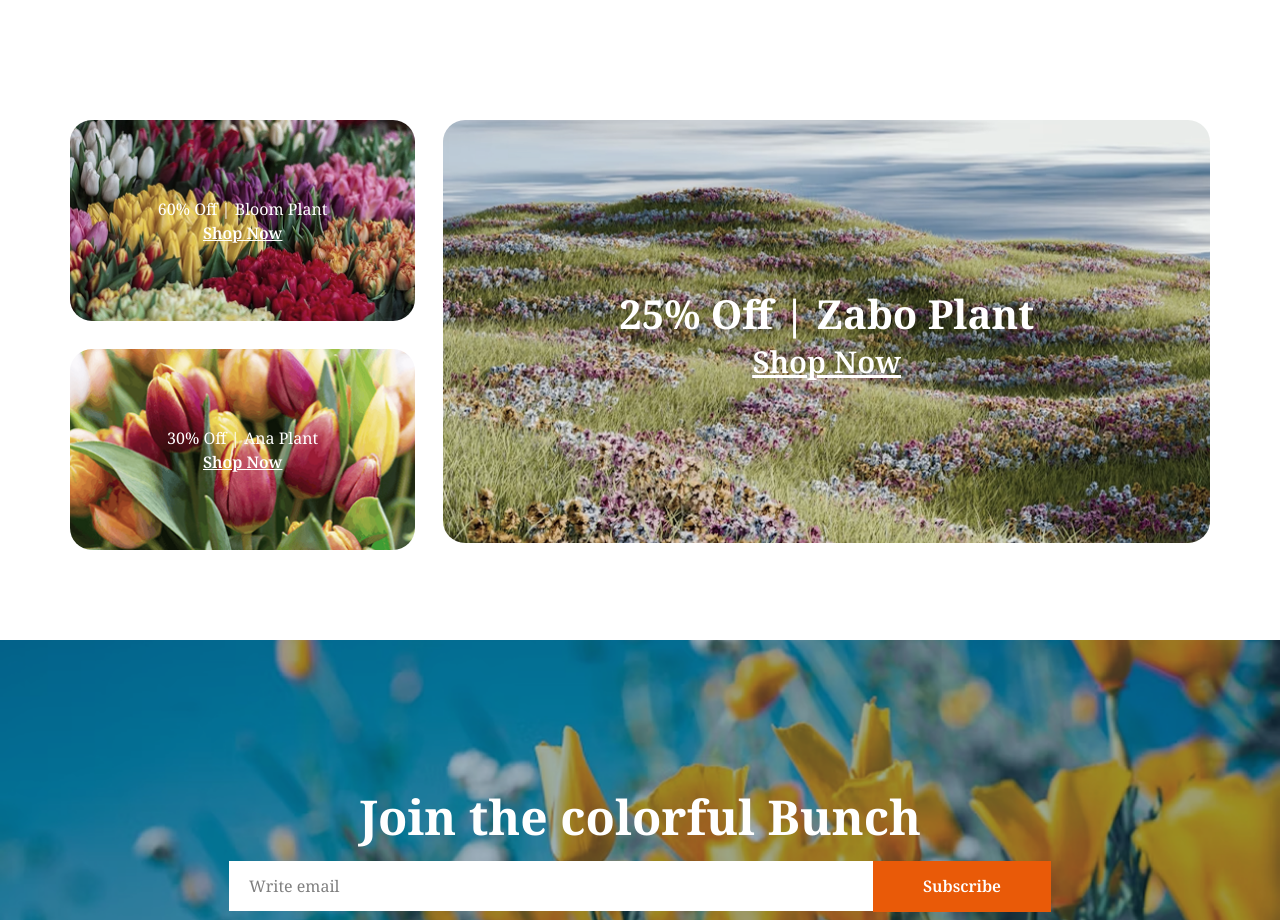
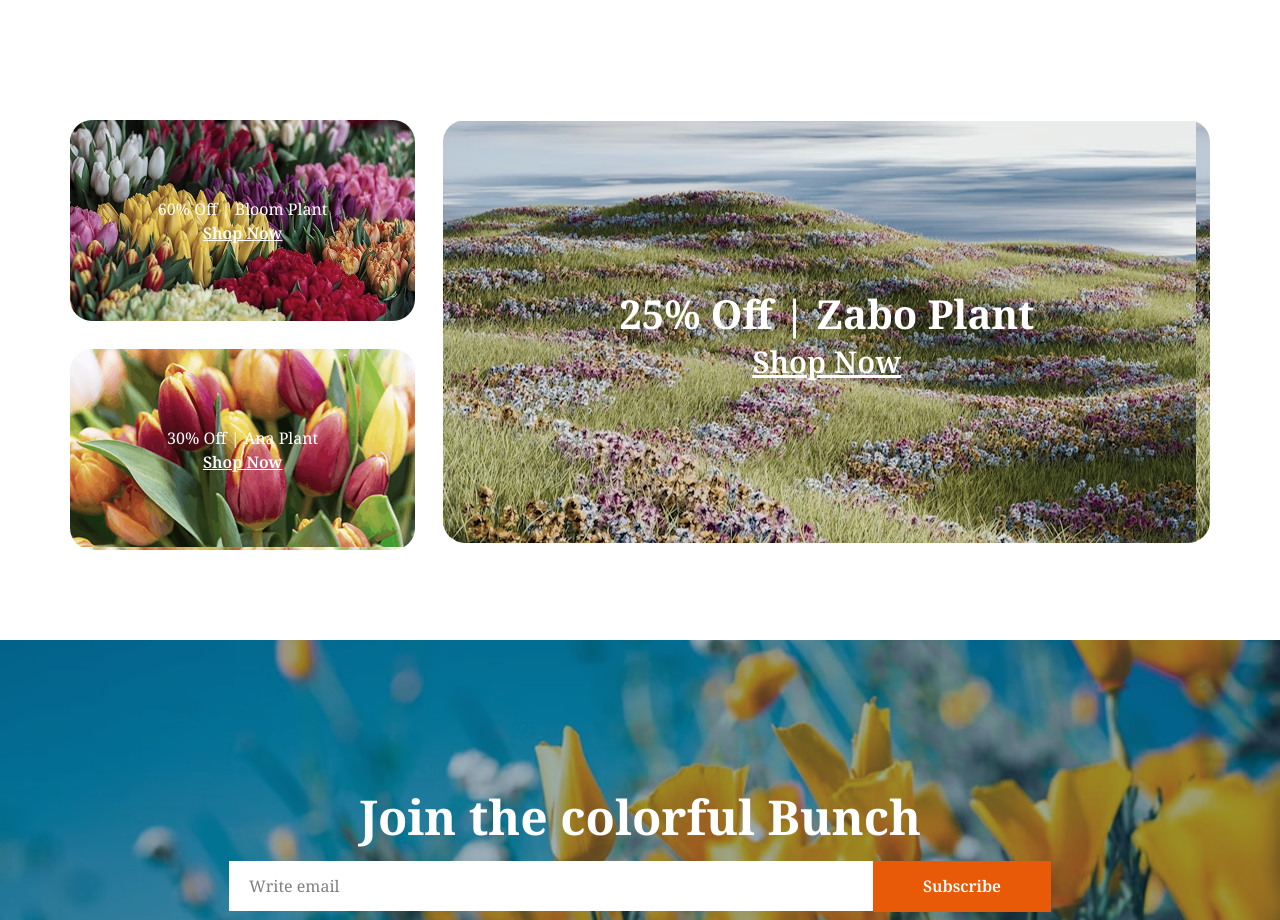
Before and after one commit to tonmoybiswas07/responsive_flower_repository_a2, a plain HTML site: page index.html in a window 1280 px wide. Shown: the part 2780-3700 px from the top of the page. Drawn offline with nearby package versions, Linux system fonts and the light colour scheme.

Commit message:
added background image

```diff
--- a/styles/style.css
+++ b/styles/style.css
@@ -76,12 +76,15 @@
   color: var(--paragraph-color);
 }
 .bloom-plant {
+  background: url(../images/deal-bloom.png);
   grid-area: bloom-plant;
 }
 .ana-plant {
+  background: url(../images/deal-ana.png);
   grid-area: ana-plant;
 }
 .zabo-plant {
+  background: url(../images/deal-zabo.png);
   grid-area: zabo-plant;
 }
 .bloom-plant,
```
